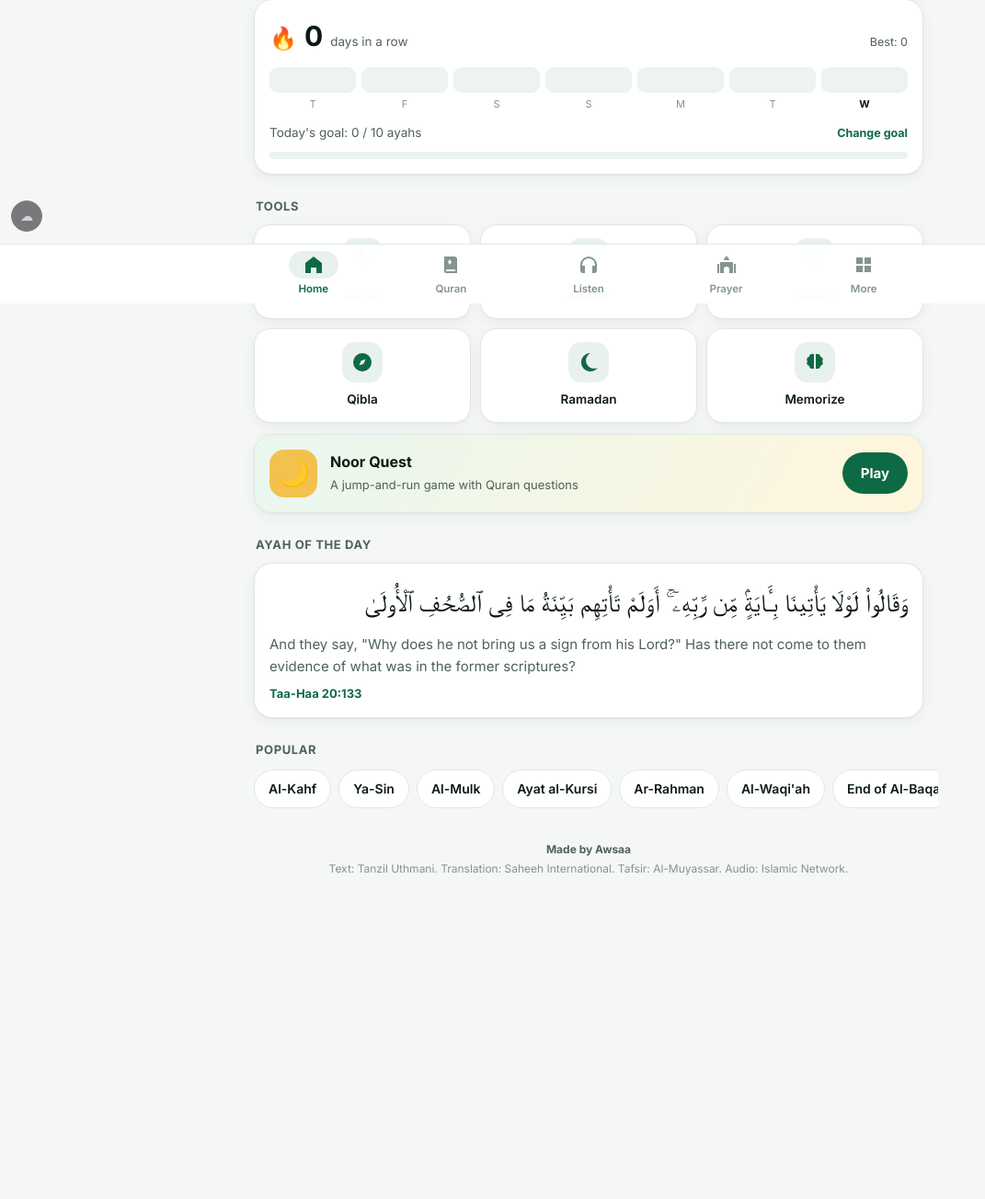
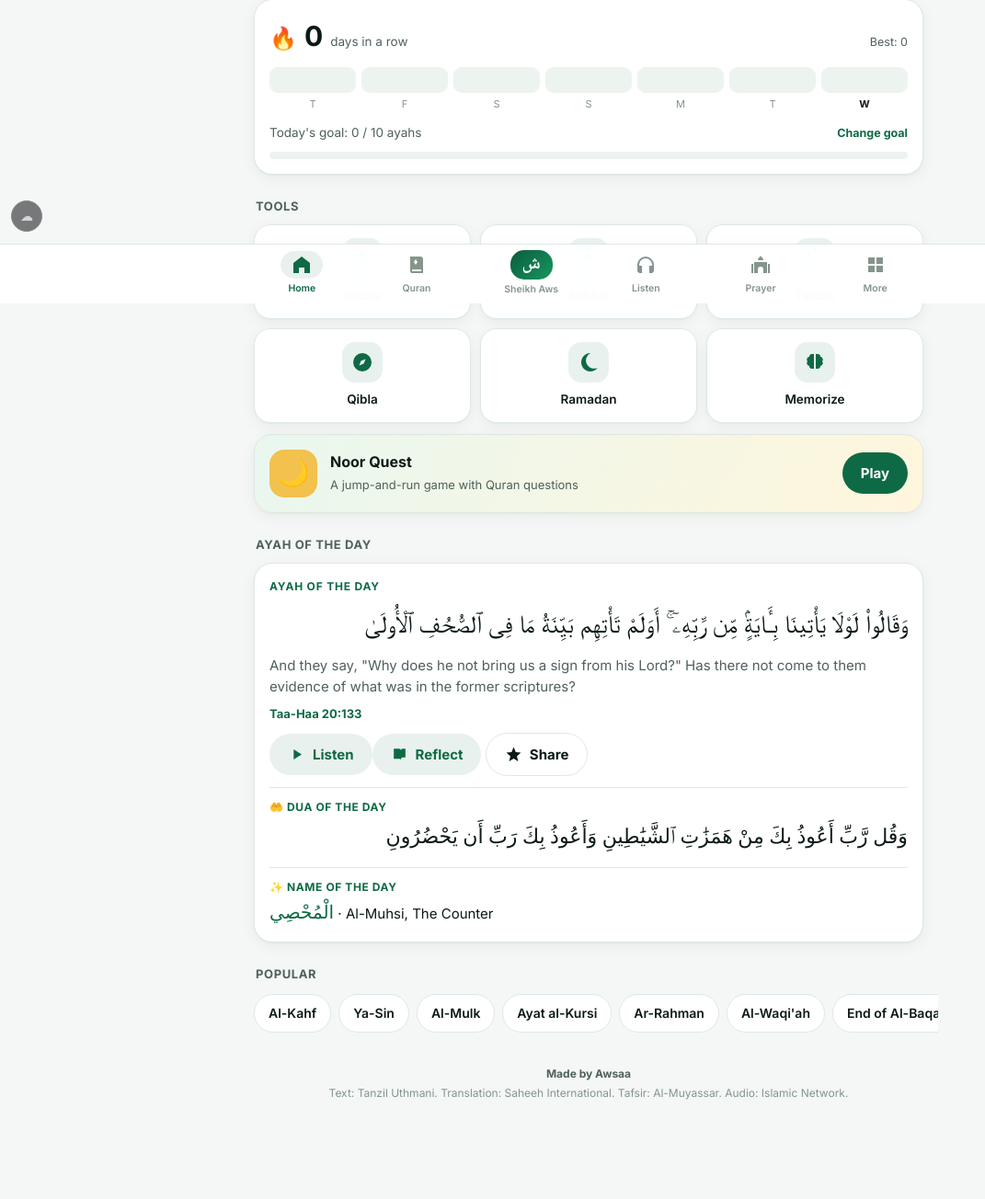
Before and after one commit to awsaalibdeh-a11y/quran, a Flask app: page / in a window 1280 px wide. Shown: the part 470-1774 px from the top of the page at 92% size, without its empty margins (0-1071 px from the left). Before the commit the page ends 1422 px from the top, so only its background shows below. Run offline with Flask 3, Linux system fonts and the light colour scheme; data that the repository does not hold is empty; some web fonts are replaced.

Commit message:
Noor 2.8: Ayah of the day page with reflections, past days and a daily reminder, Today card with dua and Name of the day, Al-Kahf on Friday, Sheikh Aws as a tab; Android v4 shows reminders as notifications
Co-Authored-By: Claude Opus 5.5 <noreply@anthropic.com>

```diff
--- a/app.py
+++ b/app.py
@@ -12,7 +12,7 @@ from flask import Flask, Response, jsonify, render_template, request, send_from_
 
 ROOT = os.path.dirname(os.path.abspath(__file__))
 Q = os.path.join(ROOT, "static", "q")
-VERSION = "2.7.1"
+VERSION = "2.8"
 HOMEBASE_URL = os.environ.get("HOMEBASE_URL", "https://homebase-family.onrender.com").rstrip("/")
 
 app = Flask(__name__)
--- a/static/app.css
+++ b/static/app.css
@@ -410,3 +410,15 @@ h2.big { font-size: 26px; margin: 10px 2px 0; letter-spacing: -.3px; }
 .vow { display: flex; flex-wrap: wrap; gap: 8px; justify-content: center; direction: rtl; }
 .vow > * { display: flex; flex-direction: column; align-items: center; padding: 8px 14px; border-radius: 14px; background: var(--card2); min-width: 64px; }
 .vow .a { font-size: 38px; line-height: 1.5; font-family: "Noto Naskh Arabic", serif; } .vow span:last-child { font-size: 12px; color: var(--muted); }
+
+/* 2.8: Today card, Friday, Sheikh Aws tab */
+.today-row { display: flex; flex-direction: column; gap: 2px; margin-top: 12px; padding-top: 12px; border-top: 1px solid var(--line); }
+.today-row .k { color: var(--green); font-size: 12px; font-weight: 700; letter-spacing: .6px; text-transform: uppercase; }
+.today-row .t { color: var(--ink); font-size: 15px; } .today-row .q.t { font-size: 22px; line-height: 1.9; direction: rtl; text-align: right; }
+.today-row b.q { font-size: 20px; color: var(--green); font-weight: 400; }
+.friday { border-color: #e7c88f; background: linear-gradient(120deg, #fff7e6, var(--card)); }
+:root[data-theme="dark"] .friday { background: linear-gradient(120deg, #2a2010, var(--card)); border-color: #5a4320; }
+.nav a { font-size: 10.5px; }
+.nav .pip { width: 46px; }
+.nav a.sk-tab .pip { background: linear-gradient(135deg, #0b5c3b, #17975f); color: #fff; width: 46px; height: 32px; }
+.nav a.sk-tab.on { color: var(--green); }
--- a/static/app.js
+++ b/static/app.js
@@ -126,8 +126,9 @@ let hops = 0;
 window.goBack = () => { if (hops > 0) history.back(); else location.hash = "#/"; };
 function nav(on) {
   let n = $("#nav"); if (!n) { n = document.createElement("nav"); n.id = "nav"; n.className = "nav"; document.body.appendChild(n); }
-  const items = [["/", "home", ICON.home], ["/quran", "quran", ICON.quran], ["/listen", "listen", ICON.head], ["/prayer", "prayer", ICON.mosque], ["/more", "more", ICON.grid]];
-  n.innerHTML = `<div class="wrap">${items.map(([h, k, ic]) => `<a href="#${h}" class="${on === k ? "on" : ""}"><span class="pip">${ic}</span>${t(k)}</a>`).join("")}</div>`;
+  const sheikh = `<span style="font-family:'Noto Naskh Arabic',serif;font-weight:700;font-size:19px;line-height:1">ش</span>`;
+  const items = [["/", "home", ICON.home], ["/quran", "quran", ICON.quran], ["/sheikh", "sheikh", sheikh], ["/listen", "listen", ICON.head], ["/prayer", "prayer", ICON.mosque], ["/more", "more", ICON.grid]];
+  n.innerHTML = `<div class="wrap">${items.map(([h, k, ic]) => `<a href="#${h}" class="${on === k ? "on" : ""} ${k === "sheikh" ? "sk-tab" : ""}"><span class="pip">${ic}</span>${k === "sheikh" ? L("Sheikh Aws", "الشيخ أوس") : t(k)}</a>`).join("")}</div>`;
 }
 
 /* ---------- home ---------- */
@@ -138,6 +139,7 @@ async function viewHome() {
   const linked = store.get("hb", null);
   app.innerHTML = topbar(`<div class="brand"><img src="/static/icon-192.png" alt="">Noor</div>`, false, `<a class="ib" href="#/account" aria-label="Account" style="font-size:20px">${linked ? esc(linked.me.emoji || "👤") : "👤"}</a>`) + `<div class="wrap">
     <div id="hero"></div>
+    ${window.noorFridayCard ? noorFridayCard() : ""}
     <div id="homeTasks"></div>
     <div class="sec">${t("hi")[h < 12 ? 0 : h < 17 ? 1 : 2]}</div>
     <a class="card cont" href="${lastS ? `#/s/${last.s}/${last.a}` : "#/s/1"}"><div class="t"><div class="k">${lastS ? t("cont") : t("start")}</div>
--- /dev/null
+++ b/static/daily.js
@@ -0,0 +1,115 @@
+/* Noor daily: the ayah of the day (its own page, past days, a reflection, a reminder), a "Today" card with a dua and one of
+   the 99 Names, and Al-Kahf on Friday. Reminders come as phone notifications in the Android app, even when it is closed. */
+"use strict";
+(() => {
+const dk = d => `${d.getFullYear()}-${String(d.getMonth() + 1).padStart(2, "0")}-${String(d.getDate()).padStart(2, "0")}`;
+function refFor(idx, d) {                                                     // the same ayah for everyone on the same day
+  const seed = d.getFullYear() * 400 + d.getMonth() * 31 + d.getDate();
+  const g = (seed * 7919) % 6236 + 1;
+  let s = 0, left = g; while (left > idx.surahs[s].count) { left -= idx.surahs[s].count; s++; }
+  return { s: s + 1, a: left };
+}
+const dayNum = d => Math.floor((d.getTime() - d.getTimezoneOffset() * 6e4) / 864e5);
+const parseDay = k => { const [y, m, d] = k.split("-").map(Number); return new Date(y, m - 1, d, 12); };
+window.noorDailyRef = async (d = new Date()) => refFor(await index(), d);
+
+/* ---------- the Today card on Home (replaces the plain ayah of the day) ---------- */
+window.daily = async idx => {
+  const box = $("#daily"); if (!box) return;
+  const now = new Date(), r = refFor(idx, now), ay = (await surah(r.s)).ayahs[r.a - 1];
+  const read = store.get("dailyRead", {})[dk(now)];
+  const names = window.noorMore ? noorMore.NAMES : null, name = names ? names[dayNum(now) % names.length] : null;
+  const duas = window.noorMore && noorMore.DUAS, du = duas ? duas[dayNum(now) % duas.length] : null;
+  let duaHtml = "";
+  if (du) { const d = await surah(du[0]), t = d.ayahs.slice(du[1] - 1, du[2]); duaHtml = `<a class="today-row" href="#/s/${du[0]}/${du[1]}"><span class="k">🤲 ${L("Dua of the day", "دعاء اليوم")}</span><span class="q t">${t.map(x => x.ar).join(" ")}</span></a>`; }
+  box.innerHTML = `<div class="card daily"><a href="#/daily" style="display:block"><div class="k" style="color:var(--green);font-size:12px;font-weight:700;letter-spacing:.8px;text-transform:uppercase;margin-bottom:4px">${read ? "✓ " : ""}${L("Ayah of the day", "آية اليوم")}</div>
+      <div class="ar q">${ay.ar}</div>${S.en ? `<div class="en">${esc(ay.en)}</div>` : ""}<div class="ref">${esc(sName(idx.surahs[r.s - 1]))} ${num(r.s)}:${num(r.a)}</div></a>
+    <div class="cnt" style="margin-top:10px"><button class="btn soft" onclick="player.start(${r.s}, ${r.a})">${ICON.play}${L("Listen", "استمع")}</button><a class="btn soft" href="#/daily">${ICON.book}${L("Reflect", "تدبّر")}</a>
+      <button class="btn ghost" onclick="noorShareImage(${r.s}, ${r.a})">${ICON.star}${L("Share", "شارك")}</button></div>
+    ${duaHtml}${name ? `<a class="today-row" href="#/names"><span class="k">✨ ${L("Name of the day", "اسم اليوم")}</span><span class="t"><b class="q">${name[0]}</b> · ${esc(name[1])}, ${esc(name[2])}</span></a>` : ""}</div>`;
+};
+
+/* ---------- Friday: Al-Kahf (from Thursday's Maghrib, when Friday begins) ---------- */
+function isJumuah(now = new Date()) {
+  if (now.getDay() === 5) return true;
+  if (now.getDay() !== 4) return false;
+  try { const t = S.loc && window.noorPrayer ? noorPrayer.prayerTimes(now, S.loc.lat, S.loc.lng, S.method, 1) : null; return now >= (t && t.maghrib ? t.maghrib : new Date(now.getFullYear(), now.getMonth(), now.getDate(), 18)); } catch { return false; }
+}
+window.noorFridayCard = () => {
+  if (!isJumuah()) return "";
+  const p = store.get("progress", {}), seen = (p.day === today() ? p.seen || [] : []).filter(k => Math.floor(k / 1000) === 18).length;
+  return `<a class="card cont friday" href="#/s/18/${Math.min(110, seen + 1)}" style="margin-top:12px"><span class="sav big" style="background:linear-gradient(135deg,#7a4a0e,#c9892c)">١٨</span>
+    <div class="t"><div class="k" style="color:#b7791f">${L("Jumu'ah Mubarak", "جمعة مباركة")}</div><div class="n" style="font-size:16px">${L("Read Surah Al-Kahf today", "اقرأ سورة الكهف اليوم")}</div>
+    <div class="goal" style="margin-top:6px"><div style="width:${Math.min(100, seen / 110 * 100)}%;background:#c9892c"></div></div><div class="s">${num(seen)} / ${num(110)} ${t("ayahs")}</div></div></a>`;
+};
+
+/* ---------- the Ayah of the day page ---------- */
+async function viewDaily(m) {
+  const idx = await index(), now = new Date(), day = m && m[1] ? parseDay(m[1]) : now, key = dk(day), isToday = key === dk(now);
+  const r = refFor(idx, day), d = await surah(r.s), ay = d.ayahs[r.a - 1], ref = `${sName(idx.surahs[r.s - 1])} ${num(r.s)}:${num(r.a)}`;
+  const reflect = store.get("reflect", {}), done = store.get("dailyRead", {});
+  if (isToday && !done[key]) { done[key] = 1; store.set("dailyRead", done); markRead(r.s, r.a); }
+  const past = Array.from({ length: 14 }, (_, i) => new Date(now.getTime() - (i + 1) * 864e5));
+  const rem = S.dailyAt || "";
+  app.innerHTML = topbar(`<h1>${isToday ? L("Ayah of the day", "آية اليوم") : day.toLocaleDateString(isAr() ? "ar-EG" : "en-GB", { day: "numeric", month: "long" })}</h1>`) + `<div class="wrap">
+    <div class="card" style="margin-top:6px"><div class="src" style="margin:0 0 6px;color:var(--green);font-weight:700">${day.toLocaleDateString(isAr() ? "ar-EG" : "en-GB", { weekday: "long", day: "numeric", month: "long" })} · ${esc(ref)}</div>
+      <div class="q" style="font-size:calc(var(--ar)*1.05);line-height:2.1;direction:rtl;text-align:right">${ay.ar} <span class="mark">﴿${arNum(r.a)}﴾</span></div>
+      ${S.tr ? `<div class="ayah" style="padding:0;border:0;box-shadow:none;background:none"><div class="tr">${esc(ay.tr)}</div></div>` : ""}
+      <div style="color:var(--muted);font-size:16.5px;line-height:1.65;margin-top:8px">${esc(ay.en)}</div>
+      <div class="cnt" style="margin-top:12px"><button class="btn" onclick="player.start(${r.s}, ${r.a})">${ICON.play}${L("Listen", "استمع")}</button><button class="btn soft" onclick="noorWbw(${r.s}, ${r.a}, this.closest('.card'))">${L("Word by word", "كلمة كلمة")}</button>
+        <button class="btn ghost" onclick="noorShareImage(${r.s}, ${r.a})">${ICON.star}${L("Share", "شارك")}</button><a class="btn ghost" href="#/s/${r.s}/${r.a}">${L("In its surah", "في سورتها")}</a></div></div>
+    <div class="tfbox" style="margin-top:12px"><b>${L("Tafsir (Al-Muyassar)", "التفسير الميسر")}</b>${esc(ay.tf)}</div>
+    <div class="sec">${L("My reflection", "تدبّري")}</div>
+    <div class="card"><textarea id="refl" rows="4" style="width:100%;border:0;outline:0;resize:vertical;background:none;font:inherit;color:var(--ink)" placeholder="${L("What does this ayah mean to you today?", "ماذا تعني لك هذه الآية اليوم؟")}">${esc(reflect[key] || "")}</textarea>
+      <div style="text-align:end"><button class="btn soft" onclick="noorSaveReflect('${key}')">${L("Save", "حفظ")}</button></div></div>
+    <div class="sec">${L("Remind me every day", "ذكّرني كل يوم")}</div>
+    <div class="card" style="padding:4px 14px"><div class="opt"><span class="l">${L("Ayah of the day", "آية اليوم")}<div class="d">${window.AwsaaNative ? L("A notification with the ayah, even when Noor is closed", "إشعار بالآية حتى لو كان نور مغلقًا") : L("While Noor is open here. The Android app reminds you even when it is closed.", "ما دام نور مفتوحًا هنا. تطبيق أندرويد يذكّرك حتى لو كان مغلقًا.")}</div></span>
+      <select class="sel" onchange="noorSetDaily(this.value)">${[["", L("Off", "إيقاف")], ["fajr", L("After Fajr", "بعد الفجر")], ["07:00", "7:00"], ["08:00", "8:00"], ["12:00", "12:00"], ["17:00", "17:00"], ["isha", L("After Isha", "بعد العشاء")], ["21:00", "21:00"]]
+        .map(([v, l]) => `<option value="${v}" ${rem === v ? "selected" : ""}>${l}</option>`).join("")}</select></div>
+      <div class="opt"><span class="l">${L("Al-Kahf on Friday", "الكهف يوم الجمعة")}<div class="d">${L("A reminder on Friday morning", "تذكير صباح الجمعة")}</div></span><button class="sw ${S.kahf !== false ? "on" : ""}" onclick="S.kahf = ${S.kahf === false}; saveS(); if (window.noorAdhanSync) noorAdhanSync(); route()"></button></div></div>
+    <div class="sec">${L("The last two weeks", "آخر أسبوعين")}</div>
+    <div class="card listcard"><div class="list">${(await Promise.all(past.map(async p => { const q = refFor(idx, p), k = dk(p), sa = (await surah(q.s)).ayahs[q.a - 1];
+      return `<a class="row" href="#/daily/${k}"><div class="num"><span>${done[k] ? "✓" : num(p.getDate())}</span></div><div class="mid"><div class="t1">${esc(sName(idx.surahs[q.s - 1]))} ${num(q.s)}:${num(q.a)}${reflect[k] ? " ✎" : ""}</div>
+        <div class="t2">${p.toLocaleDateString(isAr() ? "ar-EG" : "en-GB", { weekday: "short", day: "numeric", month: "short" })} · ${esc(sa.en.slice(0, 60))}…</div></div></a>`; }))).join("")}</div></div></div>`;
+  nav("home");
+}
+window.noorSaveReflect = k => { const r = store.get("reflect", {}); const v = $("#refl").value.trim(); if (v) r[k] = v; else delete r[k]; store.set("reflect", r); toast(L("Saved", "تم الحفظ")); };
+window.noorSetDaily = v => { S.dailyAt = v; saveS(); if (window.noorAdhanSync) noorAdhanSync(); if (v && !window.AwsaaNative && "Notification" in window && Notification.permission === "default") Notification.requestPermission().catch(() => { }); toast(v ? L("Reminder set", "تم ضبط التذكير") : L("Reminder off", "تم إيقاف التذكير")); };
+
+/* ---------- reminders: handed to the phone in the Android app, checked by the page elsewhere ---------- */
+function reminderTime(d) {
+  const v = S.dailyAt; if (!v) return null;
+  if (v === "fajr" || v === "isha") {
+    if (!S.loc || !window.noorPrayer) return null;
+    const t = noorPrayer.prayerTimes(d, S.loc.lat, S.loc.lng, S.method, 1)[v]; return t ? new Date(t.getTime() + 20 * 6e4) : null;
+  }
+  const [h, mm] = v.split(":").map(Number); return new Date(d.getFullYear(), d.getMonth(), d.getDate(), h, mm);
+}
+let IDX = null; index().then(i => IDX = i);
+window.noorExtraAlarms = () => {
+  const out = []; if (!IDX) return out;
+  for (let i = 0; i < 7; i++) {
+    const d = new Date(Date.now() + i * 864e5), at = reminderTime(d);
+    if (at && at > Date.now()) {
+      const r = refFor(IDX, d), s = cache2[r.s], text = s ? s.ayahs[r.a - 1].en : "";
+      out.push({ at: at.getTime(), kind: "note", title: (isAr() ? "آية اليوم · " : "Ayah of the day · ") + `${sName(IDX.surahs[r.s - 1])} ${r.s}:${r.a}`, body: text || L("Open Noor to read today's ayah", "افتح نور لقراءة آية اليوم"), url: location.origin + "/#/daily" });
+    }
+    if (S.kahf !== false && d.getDay() === 5) { const at2 = new Date(d.getFullYear(), d.getMonth(), d.getDate(), 9, 0); if (at2 > Date.now()) out.push({ at: at2.getTime(), kind: "note", title: L("Jumu'ah Mubarak", "جمعة مباركة"), body: L("Read Surah Al-Kahf today", "اقرأ سورة الكهف اليوم"), url: location.origin + "/#/s/18" }); }
+  }
+  return out;
+};
+const cache2 = {};                                                           // the next week's ayahs, so the notification can show the words
+index().then(async idx => { for (let i = 0; i < 7; i++) { const r = refFor(idx, new Date(Date.now() + i * 864e5)); cache2[r.s] = await surah(r.s); } if (window.noorAdhanSync) noorAdhanSync(); });
+setInterval(() => {
+  if (window.AwsaaNative) return;
+  const at = reminderTime(new Date()); if (!at) return;
+  const k = "dailyNote:" + today(), dt = Date.now() - at.getTime();
+  if (dt >= 0 && dt < 120000 && !store.get(k, false)) {
+    store.set(k, true);
+    try { if ("Notification" in window && Notification.permission === "granted") new Notification(L("Ayah of the day", "آية اليوم"), { body: L("Tap to read today's ayah", "اضغط لقراءة آية اليوم"), icon: "/static/icon-192.png" }); } catch { }
+    toast("📖 " + L("Ayah of the day is ready", "آية اليوم جاهزة"));
+  }
+}, 30000);
+
+VIEWS.push([/^\/daily(?:\/(\d{4}-\d{2}-\d{2}))?/, viewDaily]);
+})();
--- a/static/life.js
+++ b/static/life.js
@@ -217,7 +217,7 @@ VIEWS.push([/^\/feel(?:\/(\w+))?/, viewFeel], [/^\/letters(?:\/(\w+))?/, viewLet
     }
     return out;
   }
-  window.noorAdhanSync = () => { if (native()) { try { AwsaaNative.setAlarms(JSON.stringify(plan(7))); } catch { } } };
+  window.noorAdhanSync = () => { if (native()) { try { AwsaaNative.setAlarms(JSON.stringify(plan(7).concat(window.noorExtraAlarms ? noorExtraAlarms() : []).sort((a, b) => a.at - b.at))); } catch { } } };
   function play(title) {
     try { audio = audio || new Audio("/static/adhan/adhan.mp3"); audio.currentTime = 0; audio.volume = 1; audio.play().catch(() => { }); } catch { }
     try { if ("Notification" in window && Notification.permission === "granted") new Notification("🕌 " + title, { body: isAr() ? "حيّ على الصلاة" : "Come to prayer", icon: "/static/icon-192.png", tag: "adhan" }); } catch { }
--- a/static/more.js
+++ b/static/more.js
@@ -248,5 +248,5 @@ window.noorShareImage = async (s, a) => {
 };
 
 VIEWS.push([/^\/names/, viewNames], [/^\/duas/, viewDuas], [/^\/notes/, viewNotes], [/^\/khatma/, viewKhatma], [/^\/calendar/, viewCalendar], [/^\/quiz/, viewQuiz], [/^\/zakat/, viewZakat]);
-window.noorMore = { NAMES };
+window.noorMore = { NAMES, DUAS };
 })();
--- a/static/sheikh.js
+++ b/static/sheikh.js
@@ -28,7 +28,7 @@ function bubble(m) {
 }
 function viewSheikh() {
   const msgs = chat();
-  app.innerHTML = topbar(`<h1>${L("Sheikh Aws", "الشيخ أوس")}</h1>`, true, msgs.length ? `<button class="ib" onclick="noorSheikhClear()" aria-label="New chat">${ICON.trash}</button>` : "") + `<div class="wrap">
+  app.innerHTML = topbar(`<h1>${L("Sheikh Aws", "الشيخ أوس")}</h1>`, false, msgs.length ? `<button class="ib" onclick="noorSheikhClear()" aria-label="New chat">${ICON.trash}</button>` : "") + `<div class="wrap">
     <div id="chat">${msgs.length ? msgs.map(bubble).join("") : `<div class="sintro"><div class="sbig">ش</div><h2 class="big">${L("Assalamu alaykum", "السلام عليكم")}</h2>
       <p class="lead">${L("I'm Sheikh Aws, an AI helper. Ask me about prayer, fasting, duas, the Quran and everyday Islamic rules. For serious personal rulings, please ask a qualified scholar too.",
         "أنا الشيخ أوس، مساعد بالذكاء الاصطناعي. اسألني عن الصلاة والصيام والأدعية والقرآن والأحكام اليومية. وفي المسائل الشخصية المهمة، اسأل عالمًا مؤهلًا أيضًا.")}</p>
@@ -37,7 +37,7 @@ function viewSheikh() {
       onkeydown="if(event.key==='Enter'&&!event.shiftKey){event.preventDefault(); this.form.requestSubmit()}" oninput="this.style.height='auto'; this.style.height=Math.min(140,this.scrollHeight)+'px'"></textarea>
       <button class="btn" aria-label="Send">${L("Ask", "اسأل")}</button></form>
     <p class="sdisc">${L("AI answers can be wrong. Check important matters with a scholar.", "قد يخطئ الذكاء الاصطناعي. تحقّق من المسائل المهمة مع أهل العلم.")}</p></div>`;
-  nav("more");
+  nav("sheikh");
   $("#chat").onclick = refClick;
   setTimeout(() => window.scrollTo(0, document.body.scrollHeight), 30);
 }
--- a/static/sw.js
+++ b/static/sw.js
@@ -1,6 +1,6 @@
 // Noor offline: the app shell is cached on install; the Quran files are kept once read (or all at once from Settings).
-const SHELL = "noor-shell-v11", DATA = "noor-data-v1";
-const FILES = ["/", "/static/app.css?v=2.7.1", "/static/app.js?v=2.7.1", "/static/extras.js?v=2.7.1", "/static/recite.js?v=2.7.1", "/static/more.js?v=2.7.1", "/static/game.js?v=2.7.1", "/static/sheikh.js?v=2.7.1", "/static/account.js?v=2.7.1", "/static/plus.js?v=2.7.1", "/static/life.js?v=2.7.1", "/static/icon-192.png", "/static/icon-512.png", "/manifest.webmanifest", "/static/q/index.json?v=1", "/static/q/pages.json?v=1", "/static/adhan/adhan.mp3"];
+const SHELL = "noor-shell-v12", DATA = "noor-data-v1";
+const FILES = ["/", "/static/app.css?v=2.8", "/static/app.js?v=2.8", "/static/extras.js?v=2.8", "/static/recite.js?v=2.8", "/static/more.js?v=2.8", "/static/game.js?v=2.8", "/static/sheikh.js?v=2.8", "/static/account.js?v=2.8", "/static/plus.js?v=2.8", "/static/life.js?v=2.8", "/static/daily.js?v=2.8", "/static/icon-192.png", "/static/icon-512.png", "/manifest.webmanifest", "/static/q/index.json?v=1", "/static/q/pages.json?v=1", "/static/adhan/adhan.mp3"];
 self.addEventListener("install", e => { e.waitUntil(caches.open(SHELL).then(c => c.addAll(FILES)).then(() => self.skipWaiting())); });
 self.addEventListener("activate", e => { e.waitUntil(caches.keys().then(ks => Promise.all(ks.filter(k => k !== SHELL && k !== DATA && !k.startsWith("noor-font") && !k.startsWith("noor-audio") && !k.startsWith("noor-extra")).map(k => caches.delete(k)))).then(() => self.clients.claim())); });
 self.addEventListener("fetch", e => {
--- a/templates/index.html
+++ b/templates/index.html
@@ -41,6 +41,7 @@
 <script src="/static/account.js?v={{ version }}"></script>
 <script src="/static/plus.js?v={{ version }}"></script>
 <script src="/static/life.js?v={{ version }}"></script>
+<script src="/static/daily.js?v={{ version }}"></script>
 <script src="/static/hub.js" data-app="noor" defer></script>
 </body>
 </html>
```
Also changed, not shown: tests/test_app.py (+1 -1 lines), 1 other file.
